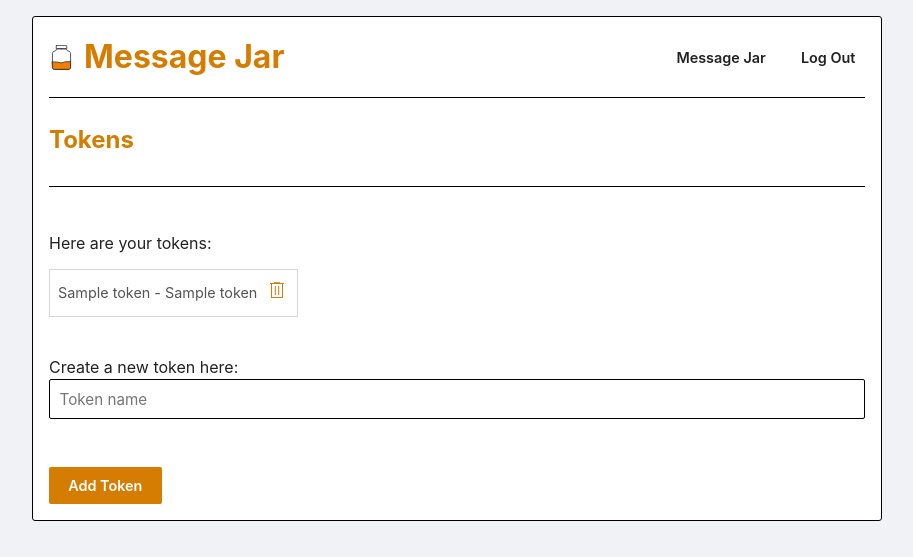
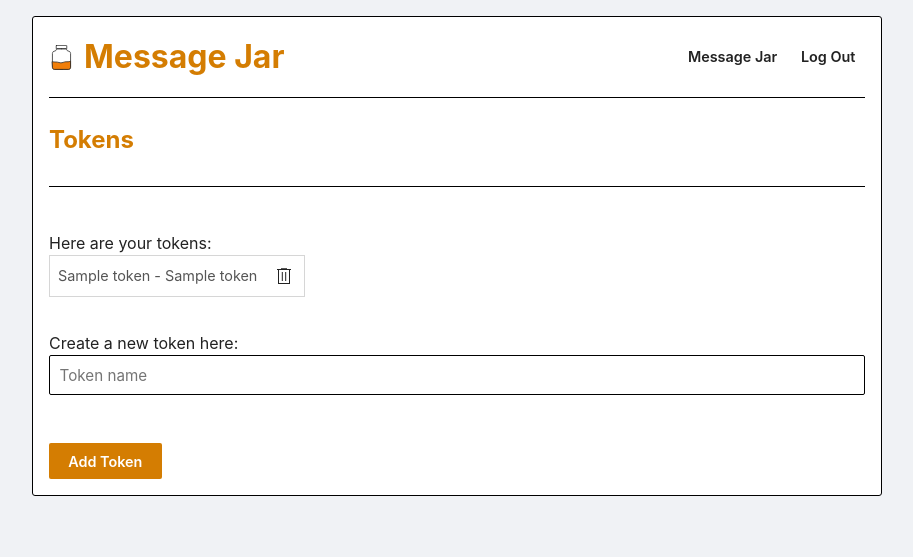
Before and after one commit to gavhu10/MessageJar, a Flask app: template templates/user/token.html in a window 1280 px wide. Shown: the top 557 px of the page, without its empty margins (183-1096 px from the left). Run offline with Flask 3, Linux system fonts and the light colour scheme; a user stored in the database is signed in; data comes from the database, SQL or seed files in the repository; the template is opened without the code that fills it: most values are stand-ins (such as "Sample title", 1, 10 or a date in 2020); parts of the project's set-up code (start-up, migrations or seed data) failed here and were passed over.

Commit message:
Move to POST buttons instead of links for some actions

```diff
--- a/auth.py
+++ b/auth.py
@@ -110,7 +110,7 @@ def login():
     return f.render_template("auth/login.html")
 
 
-@bp.route("/logout")
+@bp.route("/logout", methods=("POST",))
 def logout():
     """Clear the current session, including the stored user id."""
     f.session.clear()
--- a/static/style.css
+++ b/static/style.css
@@ -14,8 +14,8 @@
   --border-color: #000;
 
   .jar-icon {
-      color: var(--text-main)
-    }
+    color: var(--text-main)
+  }
 }
 
 
@@ -69,12 +69,27 @@ body {
 }
 
 /* Links */
+.link-button {
+  background: none;
+  border: none;
+  padding: 0;
+  margin: 0;
+  font: inherit;
+  cursor: pointer;
+  outline: inherit;
+  display: inline-block;
+  line-height: inherit;
+  vertical-align: baseline;
+}
+
+button.link-button,
 a {
   color: var(--primary);
   text-decoration: none;
   transition: color .1s;
 }
 
+button.link-button:hover,
 a:hover {
   color: var(--primary-hover);
 }
@@ -94,6 +109,7 @@ nav h1 {
   font-size: 2rem;
 }
 
+nav h1 button.link-button,
 nav h1 a {
   font-weight: 700;
 }
@@ -106,6 +122,7 @@ nav ul {
   gap: 1rem;
 }
 
+nav ul li button.link-button,
 nav ul li a,
 nav ul li span {
   font-weight: 600;
@@ -114,6 +131,7 @@ nav ul li span {
   color: var(--text-main);
 }
 
+nav ul li button.link-button:hover,
 nav ul li a:hover {
   background: var(--secondary-hover);
   color: var(--primary);
@@ -233,7 +251,7 @@ button:hover,
 }
 
 /* Tokens */
-#tokens p {
+#tokens .token {
   display: flex;
   align-items: center;
   gap: 8px;
@@ -242,6 +260,25 @@ button:hover,
   border: 1px solid var(--message-border);
   padding: .5rem;
   width: fit-content;
+  display: flex;
+  align-items: center;
+  gap: 15px;
+  margin-bottom: 10px;
+}
+
+/* Ensure the icon button doesn't have extra line-height issues */
+.icon-button {
+  display: flex;
+  align-items: center;
+  justify-content: center;
+  padding: 0;
+  border: none;
+  background: none;
+  cursor: pointer;
+  border: none;
+  background: none;
+  cursor: pointer;
+  color: var(--text-main);
 }
 
 /* Responsive */
--- a/templates/base.html
+++ b/templates/base.html
@@ -24,7 +24,11 @@
   <ul>
     {% if g.user %}
     <li><a href="{{ url_for('user.index') }}">{{ g.user['username'] }}</a>
-    <li><a href="{{ url_for('auth.logout') }}">Log Out</a>
+      <form action="{{ url_for('auth.logout') }}" method="POST" style="display: inline;">
+        <button type="submit" class="link-button">
+          Log Out
+        </button>
+      </form>
       {% else %}
     <li><a href="{{ url_for('auth.register') }}">Register</a>
     <li><a href="{{ url_for('auth.login') }}">Log In</a>
--- a/templates/user/token.html
+++ b/templates/user/token.html
@@ -13,16 +13,24 @@ Here are your tokens:
 
 <div id="tokens">
     {% for i in token_list %}
-    <p>
-        <span>{{ i["tokenname"] }} - {{ i["token"] }}</span>
-        <!--material-symbols-light:delete-outline-sharp from https://icon-sets.iconify.design/-->
-        <a href="{{ url_for('user.rmtoken') }}?token={{ i['token'] }}">
-            <svg xmlns="http://www.w3.org/2000/svg" width="24" height="24" viewBox="0 0 24 24">
-                <path fill="currentColor"
-                    d="M6 20V6H5V5h4v-.77h6V5h4v1h-1v14zm1-1h10V6H7zm2.808-2h1V8h-1zm3.384 0h1V8h-1zM7 6v13z" />
-            </svg>
-        </a>
-    </p>
+    <div class="token">
+
+        <div>
+            {{ i["tokenname"] }} - {{ i["token"]}}
+        </div>
+
+        <form action="{{ url_for('user.rmtoken') }}" method="POST" style="margin: 0;">
+            <input type="hidden" name="token" value="{{ i['token'] }}">
+            <button type="submit" class="icon-button">
+                <!--material-symbols-light:delete-outline-sharp from https://icon-sets.iconify.design/-->
+                <svg xmlns="http://www.w3.org/2000/svg" width="24" height="24" viewBox="0 0 24 24">
+                    <path fill="currentColor"
+                        d="M6 20V6H5V5h4v-.77h6V5h4v1h-1v14zm1-1h10V6H7zm2.808-2h1V8h-1zm3.384 0h1V8h-1zM7 6v13z" />
+                </svg>
+            </button>
+        </form>
+
+    </div>
     {% endfor %}
 </div>
 
```
Also changed, not shown: templates/user/invite.html (+19 -12 lines), user.py (+4 -4 lines).
